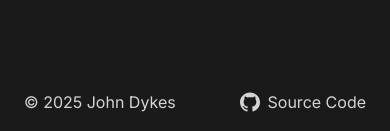
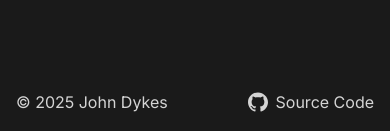
Before and after one commit to jwmdykes/portfolio-2025, a React (Vite) app: page / in a window 390 px wide. Shown: the part 7900-8031 px from the top of the page. Built offline with nearby package versions, Linux system fonts and the light colour scheme.

Commit message:
decreasing padding x on footer as well

```diff
--- a/src/Footer.tsx
+++ b/src/Footer.tsx
@@ -9,7 +9,7 @@ export function Footer({
   return (
     <footer
       className={twMerge(
-        'flex justify-between px-6 py-5 text-base text-neutral-300 bg-bg-bottom',
+        'flex justify-between px-4 sm:px-6 py-5 text-base text-neutral-300 bg-bg-bottom',
         className
       )}
       {...props}
```
